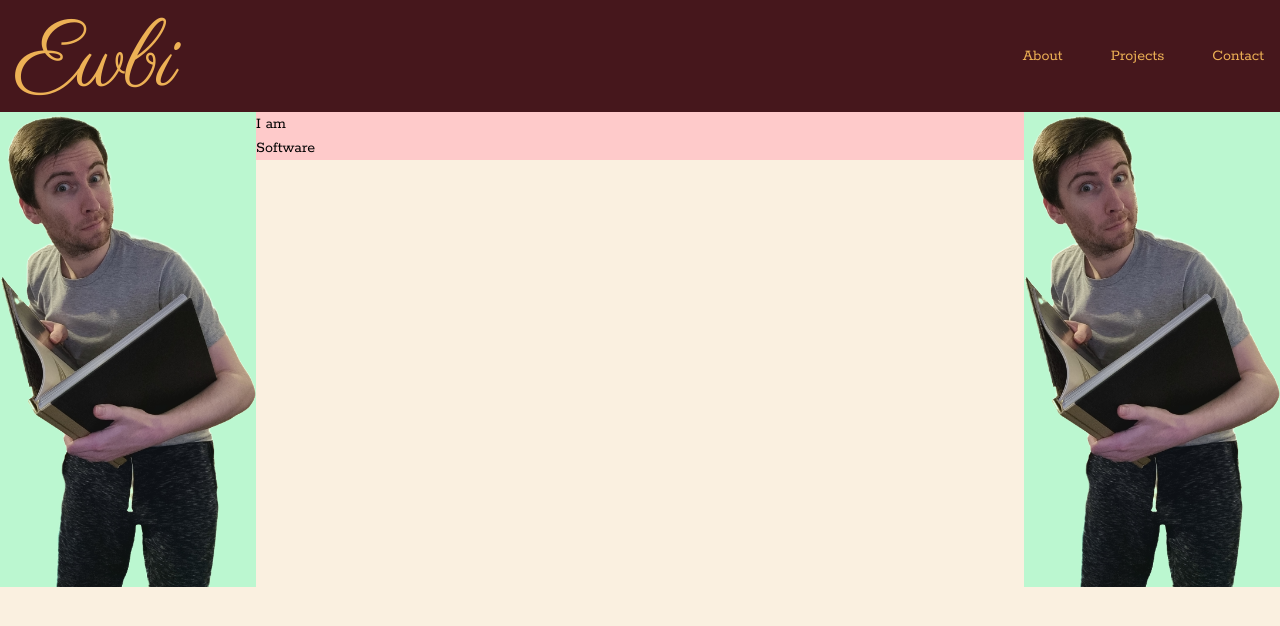
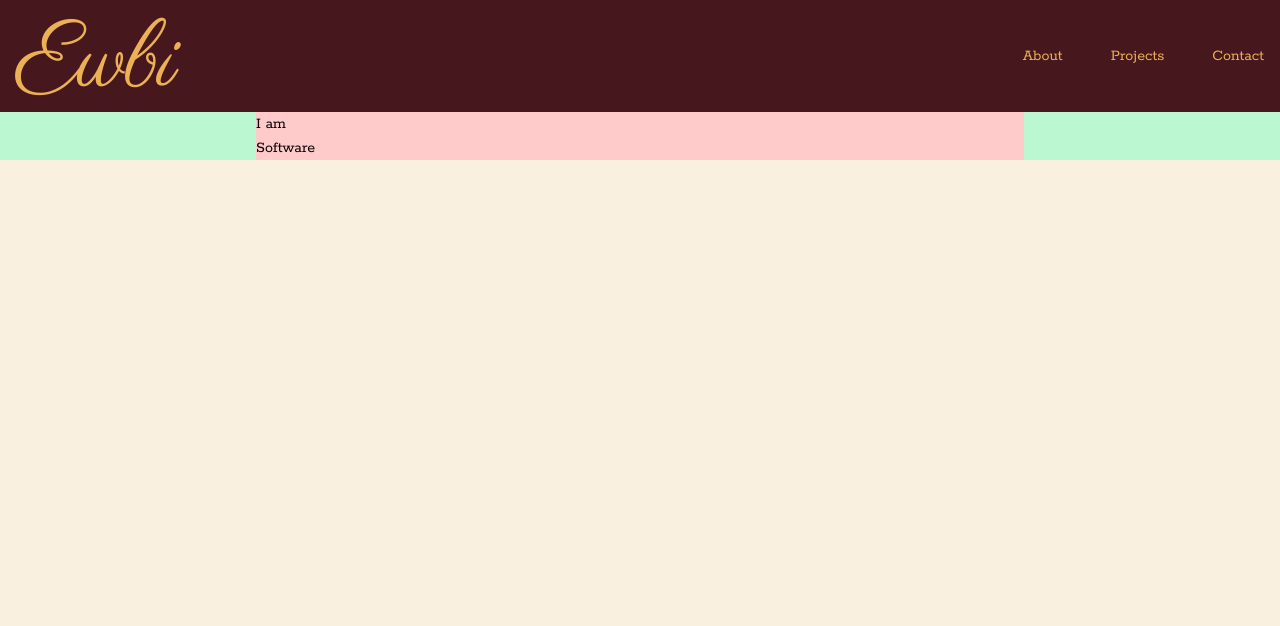
Before and after one commit to EwbiDev/ewbi-portfolio, a React (Vite) app: page / in a window 1280 px wide. Shown: the top 626 px of the page. Built offline with nearby package versions, Linux system fonts and the light colour scheme.

Commit message:
add: conditional Portrait render

```diff
--- a/src/commonComponents/PageMargin.jsx
+++ b/src/commonComponents/PageMargin.jsx
@@ -1,9 +1,9 @@
 import Portrait from "./Portrait";
 
-export default function PageMargin() {
+export default function PageMargin({showImage}) {
   return (
     <div className="bg-green-200 sm:basis-1/6 xl:basis-1/5 2xl:basis-1/4">
-      <Portrait />
+      {showImage && <Portrait />}
     </div>
   );
 }
```
